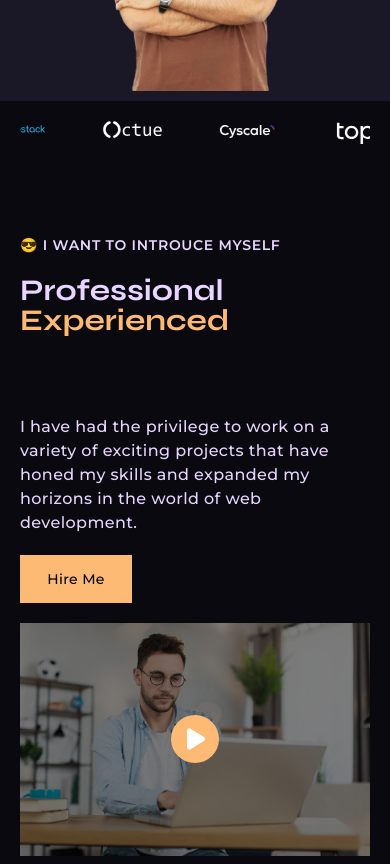
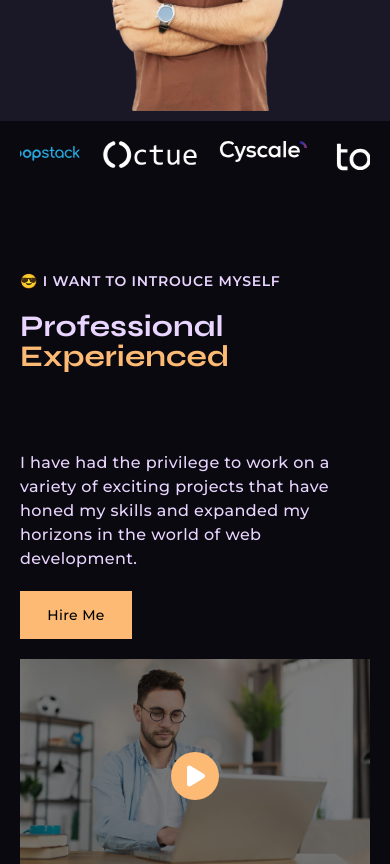
Before and after one commit to mzain787/Project-QA, a Next.js app: page / in a window 390 px wide. Shown: the part 1240-2104 px from the top of the page. Built offline with nearby package versions, Linux system fonts and the light colour scheme.

Commit message:
change#04

```diff
--- a/src/app/layout.js
+++ b/src/app/layout.js
@@ -13,9 +13,9 @@ export default function RootLayout({ children }) {
       <body>
         <Header/>
         {/* WhatsApp widget div */}
-        <div className="elfsight-app-9aac4257-e515-4c3b-aabf-815711ea66e0" data-elfsight-app-lazy />
         {children}
         <Footer/>
+        <div className="elfsight-app-9aac4257-e515-4c3b-aabf-815711ea66e0" data-elfsight-app-lazy />
         <script src="https://static.elfsight.com/platform/platform.js" data-use-service-core defer />
       </body>
     </html>
--- a/src/components/Home/Hero.jsx
+++ b/src/components/Home/Hero.jsx
@@ -53,11 +53,11 @@ const Hero = () => {
           <div>
             <div className="hero-content">
               <p className="text-sm font-semibold text-purple-200 mb-10">
-                👋 DEVELOPING THINGS FOR HUMAN
+                👋 EMPOWERING HUMANITY THROUGH WEB INNOVATION.
               </p>
               <h1 className="hero-heading text-purple-200 mb-12 bounce-top">
-                Talented Developer{" "}
-                <span className="text-orange-300">That Help You</span>
+              Transforming Visions into{" "}
+                <span className="text-orange-300">Reality</span>
               </h1>
               <h2 className="mb-8 text-base font-normal tracking-wide text-purple-200">
               My expertise lies in frontend and full stack development, where I bring projects to life with creativity and precision. Additionally, I have a strong command of Adobe Photoshop and web designing principles, allowing me to create visually stunning and user-friendly interfaces that leave a lasting impression.
--- a/src/components/Home/Home.css
+++ b/src/components/Home/Home.css
@@ -269,7 +269,7 @@
   background-color: #1a1826;
 }
 .hero-startups img {
-  width: 50%;
+  width: 80%;
 }
 @media (max-width: 1280px) {
   /* Hero Section */
@@ -341,7 +341,7 @@
     background-color: #1a1826;
   }
   .hero-startups img {
-    width: 50%;
+    width: 80%;
   }
 }
 @media (max-width: 768px) {
```
Also changed, not shown: src/pages/api/submitForm.js (deleted).
